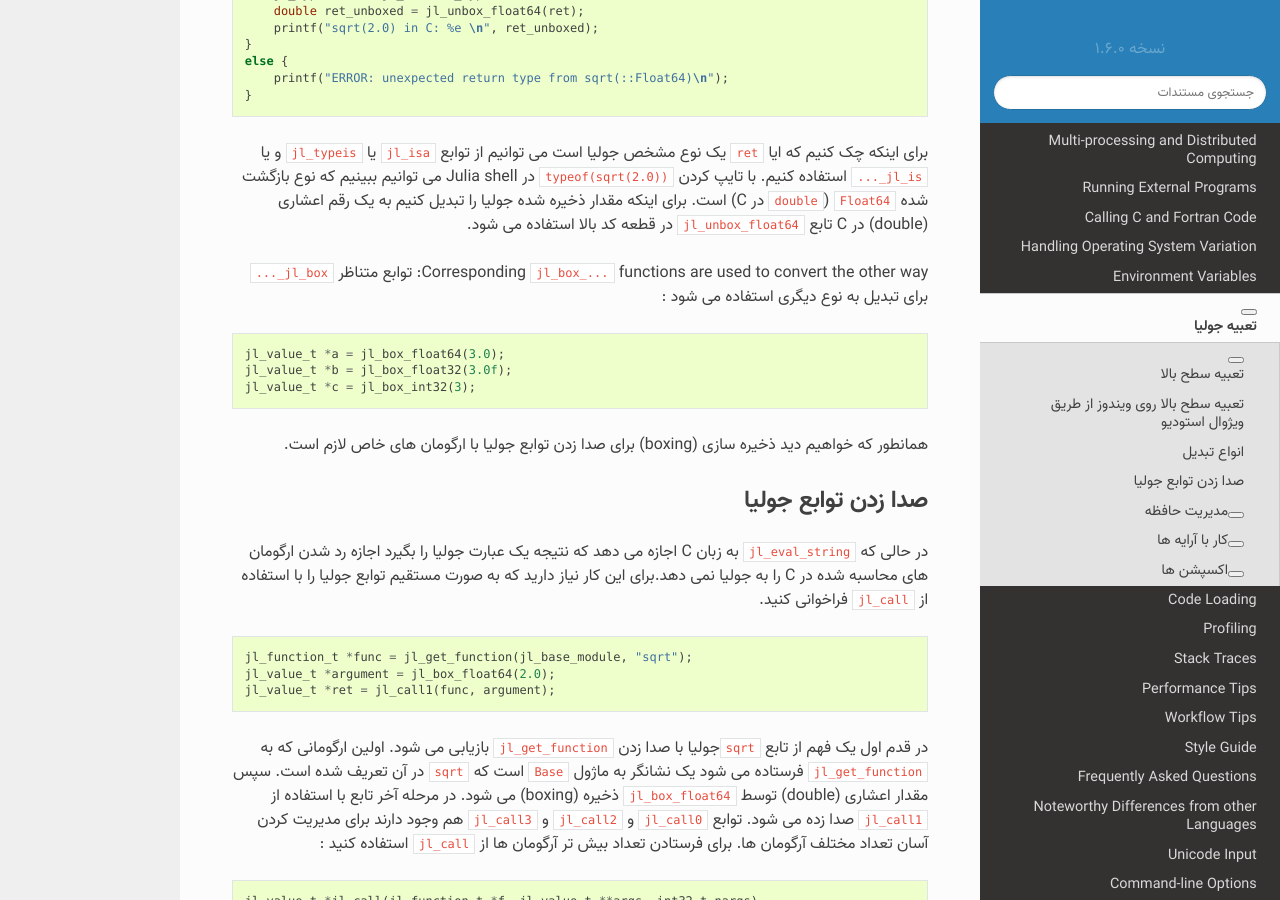
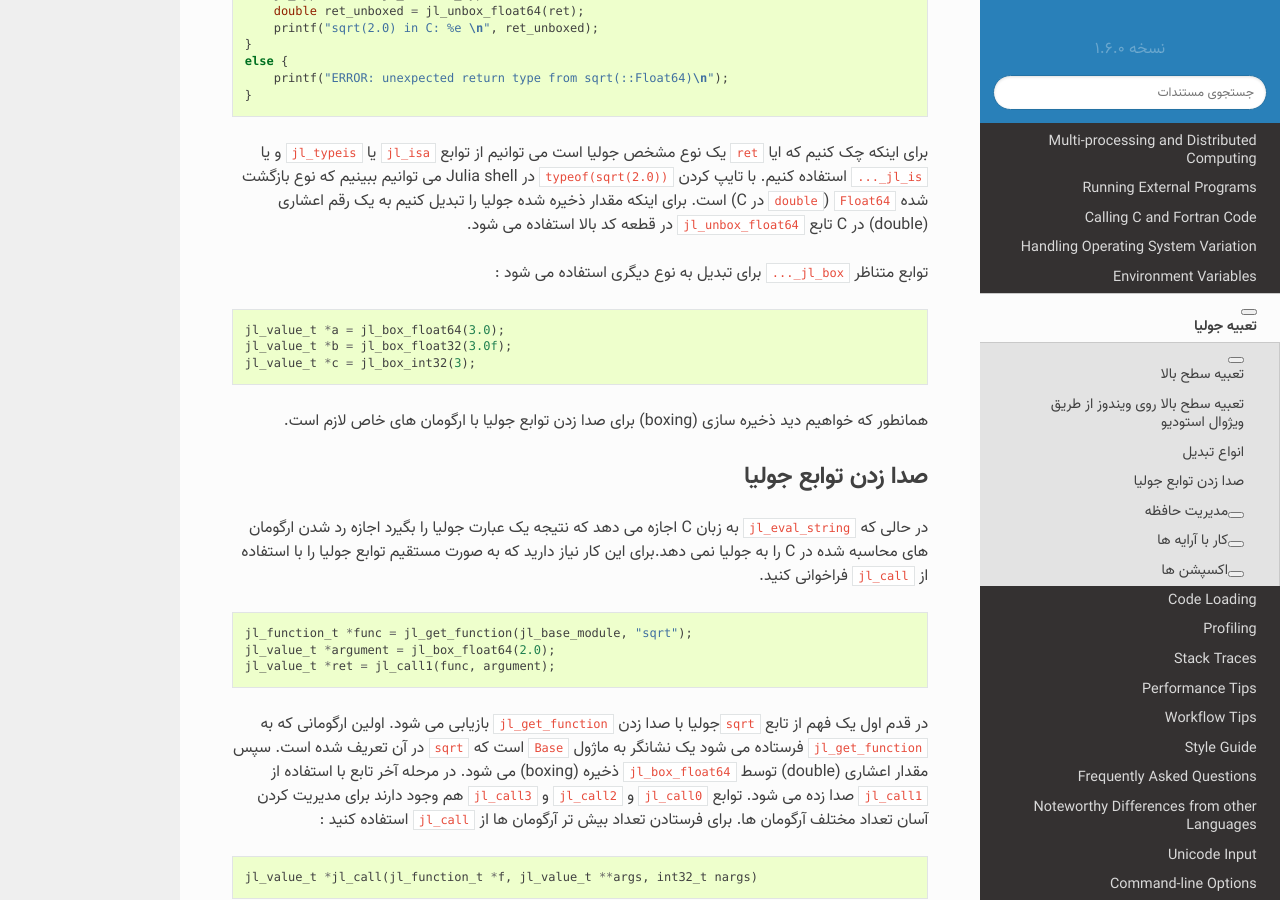
Before and after one commit to AppliedLinearAlgebra-Sharif/julia-docs, a Sphinx documentation site: the page built from docs/manual/embedding.md, in a window 1280 px wide and 900 px high, scrolled down 4305 px. Built offline with Sphinx 7.4.7 and the Read the Docs theme 2.0.0, drawn with Linux system fonts in a browser that asks for light colours; pages that are not in the unit, such as notebooks, are missing from menus.

Commit message:
Update embedding.md

````diff
--- a/docs/manual/embedding.md
+++ b/docs/manual/embedding.md
@@ -166,7 +166,6 @@ else {
 برای اینکه چک کنیم که ایا  `ret` یک نوع مشخص جولیا است می توانیم از توابع `jl_isa` یا `jl_typeis` و یا `jl_is_...` استفاده کنیم.
 با تایپ کردن `typeof(sqrt(2.0))` در Julia shell می توانیم ببینیم که نوع بازگشت شده `Float64` (`double` در C) است. برای اینکه مقدار ذخیره شده جولیا را تبدیل کنیم به یک رقم اعشاری (double) در C تابع `jl_unbox_float64` در قطعه کد بالا استفاده می شود.
 
-Corresponding `jl_box_...` functions are used to convert the other way:
 توابع متناظر `jl_box_...` برای تبدیل به نوع دیگری استفاده می شود :
 
 ```c
````
